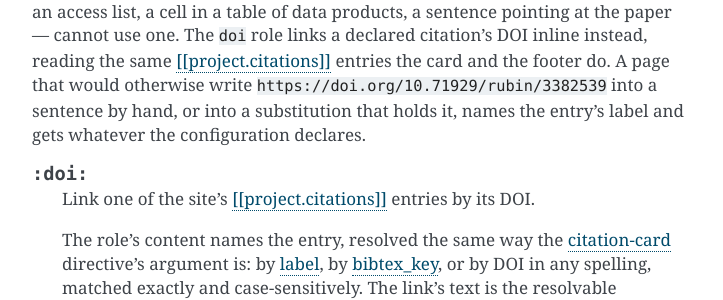
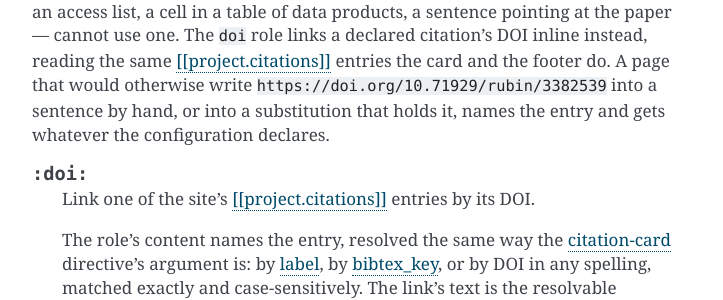
Before and after one commit to lsst-sqre/documenteer, a Sphinx documentation site: the page built from docs/guides/citations.rst, in a window 1280 px wide and 900 px high, scrolled down 6822 px. Shown: the part 187-487 px from the top of the window, without its empty margins (388-1111 px from the left). Built offline with Sphinx 7.4.7, drawn with Linux system fonts in a browser that asks for light colours; pages that are not in the unit, such as notebooks, are missing from menus.

Commit message:
Select a claimed page's own citation by key or DOI
The `page` field reference told a claimed landing page to show its own
citation "by `label`", which is pre-#500 advice: a site with a landing
page per data product is exactly the site whose labels repeat, so that
selector warns instead of rendering.

Key decisions:
- The rewritten paragraph says why, not just what: a label is what the
  card shows, not what it selects with, matching the `label` field
  reference and the "Landing pages inside the site" example.
- Corrected the same sentence's other stale clause — an argument-less
  `citation-card` renders the site's `preferred` citation, which is the
  `self` entry only on a site that marks no other.
- Swept the rest of both files for label-as-selector wording: the
  `preferred` and `cff_preferred` references and the `doi` role's
  introduction no longer name a label as the way an entry is selected.

Next-iteration notes:
- None.

Closes #517

```diff
--- a/docs/guides/citations.rst
+++ b/docs/guides/citations.rst
@@ -289,7 +289,7 @@
 
 A card is a block, so a page that only needs to *mention* a work — the first bullet of an access list, a cell in a table of data products, a sentence pointing at the paper — cannot use one.
 The ``doi`` role links a declared citation's DOI inline instead, reading the same :ref:`[[project.citations]] <guide-project-citations>` entries the card and the footer do.
-A page that would otherwise write ``https://doi.org/10.71929/rubin/3382539`` into a sentence by hand, or into a substitution that holds it, names the entry's label and gets whatever the configuration declares.
+A page that would otherwise write ``https://doi.org/10.71929/rubin/3382539`` into a sentence by hand, or into a substitution that holds it, names the entry and gets whatever the configuration declares.
 
 .. role:: doi
 
```
Also changed, not shown: changelog.d/20260914_000001_jonathan_DM_55889_citation_page_selector.md (added, +3 -0 lines), docs/guides/toml-reference.rst (+4 -3 lines).
